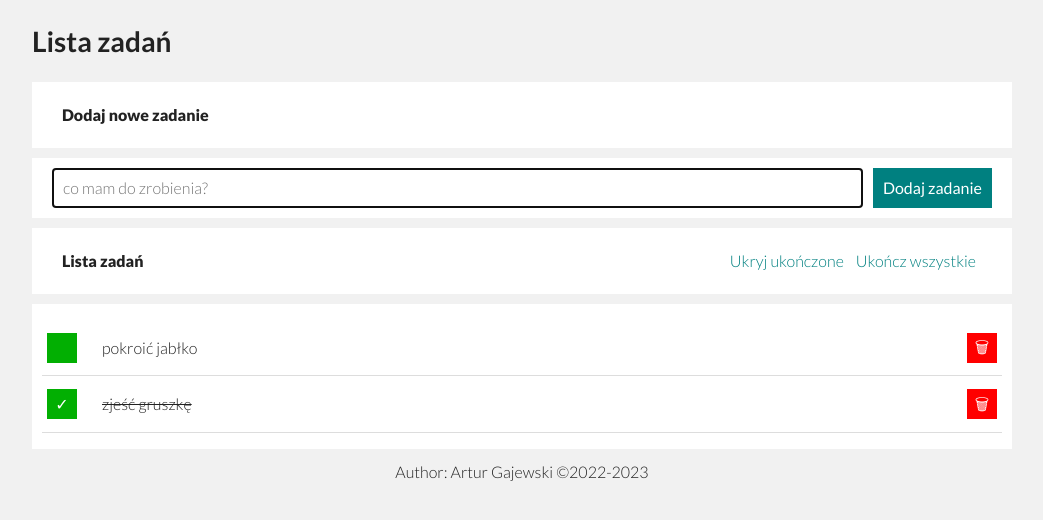
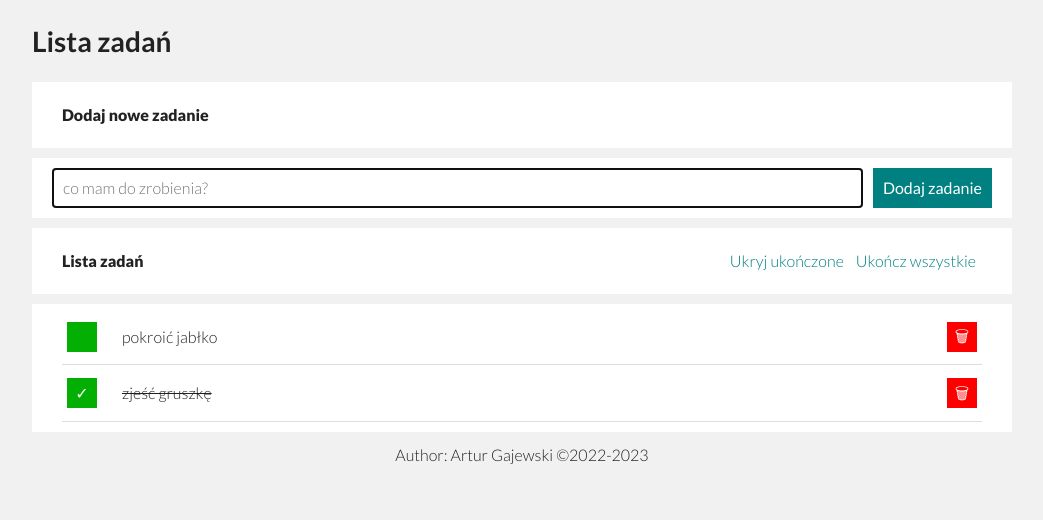
Before and after one commit to arturgajewski/todo-list-react, a React (Create React App) app: page / in a window 1280 px wide. Shown: the top 520 px of the page, without its empty margins (118-1161 px from the left). Built offline with nearby package versions, Linux system fonts and the light colour scheme.

Commit message:
hideDoneTasks renamed to hideDone

```diff
--- a/src/App.js
+++ b/src/App.js
@@ -5,32 +5,26 @@ import Section from "./Section";
 import Header from "./Header";
 import Footer from "./Footer";
 import Container from "./Container";
+import {useState} from "react";
+
 
 const tasks = [
   { id: 1, content: "pokroić jabłko", done: false },
   { id: 2, content: "zjeść gruszkę", done: true },
 ];
 
-const hideDoneTasks = false;
+const hideDone = false;
 
 function App() {
   return (
     <Container>
-     <Header
-      title="Lista zadań"
-      />
-     <Section
-      title="Dodaj nowe zadanie"
-      body={<Form />
-        }
-      />
+      <Header title="Lista zadań" />
+      <Section title="Dodaj nowe zadanie" body={<Form />} />
       <Section
         title="Lista zadań"
-        body={
-        <Tasks tasks={tasks} hideDoneTasks={hideDoneTasks} />
-      }
+        body={<Tasks tasks={tasks} hideDone={hideDone} />}
         tasksHiddenButtons={
-          <Buttons tasks={tasks} hideDoneTasks={hideDoneTasks} />
+          <Buttons tasks={tasks} hideDone={hideDone} />
         }
       />
       <Footer />
--- a/src/Buttons/index.js
+++ b/src/Buttons/index.js
@@ -1,12 +1,12 @@
 import "./style.css";
 
-const Buttons = ({ tasks, hideDoneTasks }) => (
+const Buttons = ({ tasks, hideDone }) => (
   <div className="buttons">
     {tasks.length > 0 && (
       <>
         <button
         className=" buttons__item">
-        {hideDoneTasks ? "Pokaż " : "Ukryj "} ukończone
+        {hideDone ? "Pokaż " : "Ukryj "} ukończone
         </button>
         <button
           className="buttons__item"
--- a/src/Tasks/index.js
+++ b/src/Tasks/index.js
@@ -1,26 +1,34 @@
 import "./style.css";
 
-const Tasks = ({tasks, hideDoneTasks}) => (
-  <ul className="tasks">
+const onDelete = (name) => {
+  console.log(`Nazwa zadania do usunięcia ${name}`)
+};
+
+const Tasks = ({ tasks, hideDone }) => {
+  return (
+    <ul className="tasks section__body">
       {tasks.map((task) => (
         <li
           key={task.id}
           className={`tasks__item
-        ${task.done && hideDoneTasks ? "tasks__item--hide" : ""
-        }`}
+        ${task.done && hideDone ? "tasks__item--hide" : ""}`}
         >
-        <button
-        className="tasks__button tasks__button--done">{task.done ? "✓" : ""}
+          <button className="tasks__button tasks__button--done">
+            {task.done ? "✓" : ""}
           </button>
-        <div
-        className={`tasks__body${task.done ? " task__done" : ""}`}>
+          <div className={`tasks__body${task.done ? " task__done" : ""}`}>
             {task.content}
           </div>
           <button
-        className="tasks__button tasks__button--remove">🗑</button>
+            className="tasks__button tasks__button--remove"
+            onClick={() => onDelete(task.content)}
+          >
+            🗑
+          </button>
         </li>
       ))}
     </ul>
   );
+};
 
 export default Tasks;
```
Lines whose indentation alone changed are shown as unchanged.
